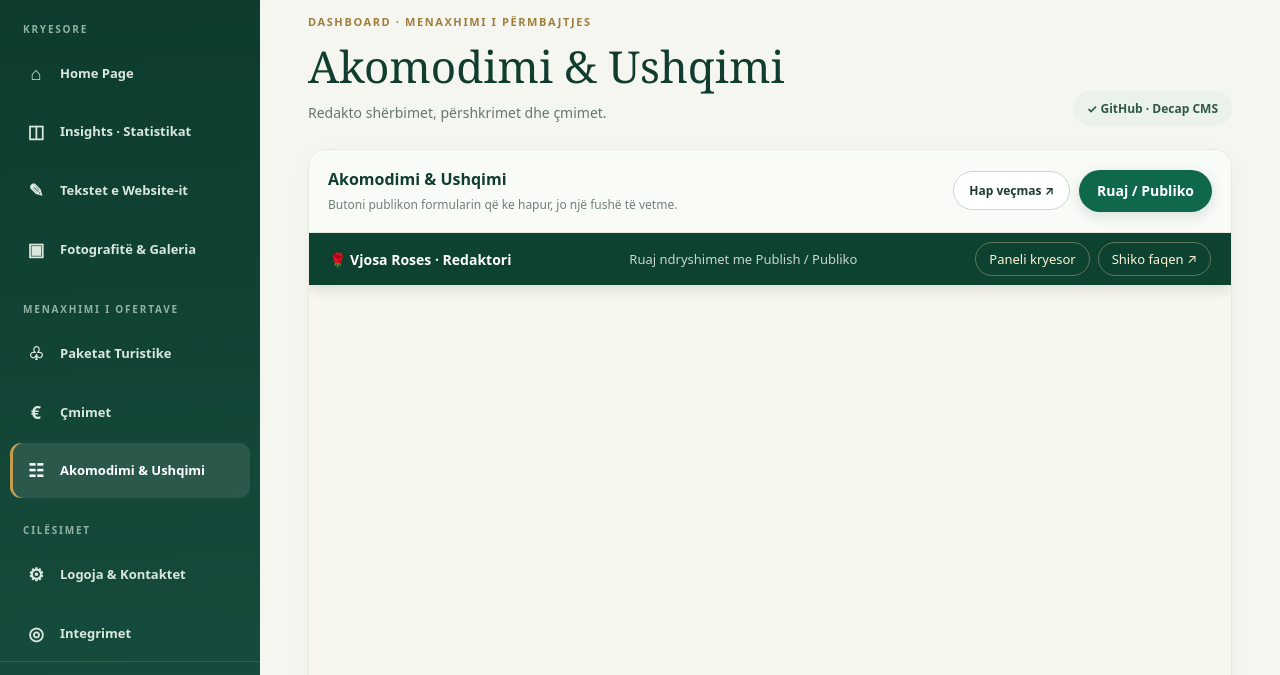
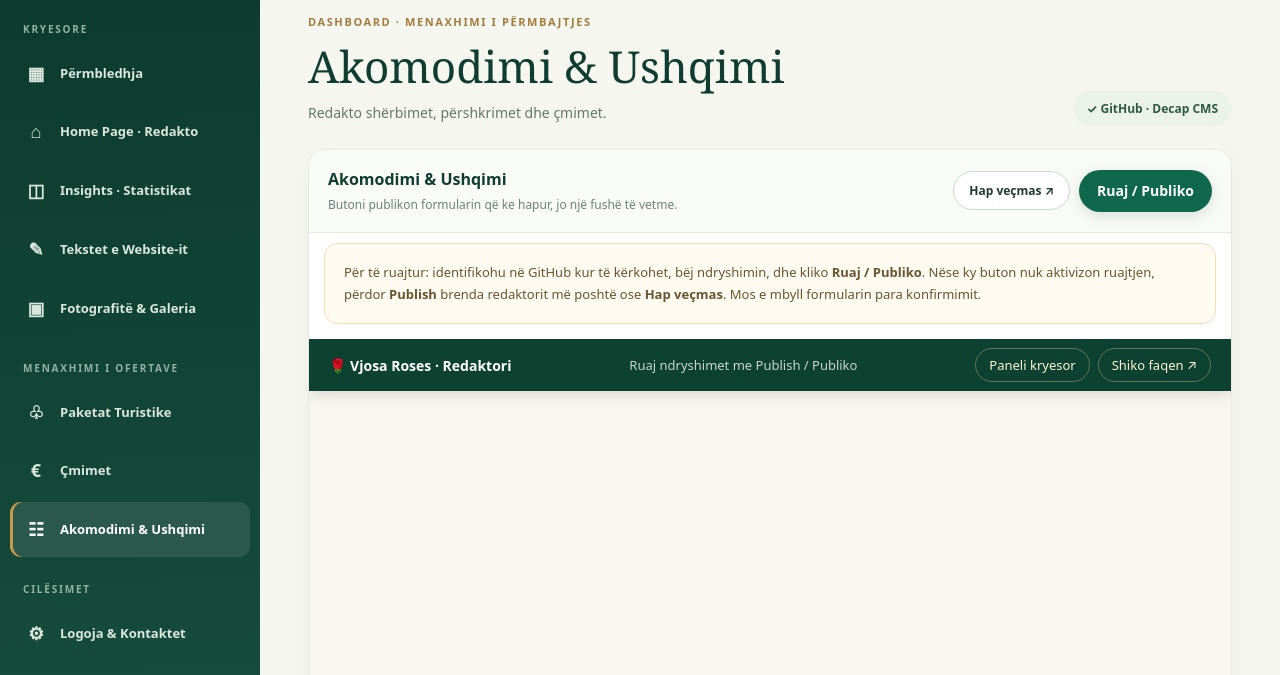
Before and after one commit to elisanika21-ship-it/vjosa-roses-adventure, a plain HTML site: page admin/index.html in a window 1280 px wide. Both pictures are taken after a click on the link "☷ Akomodimi & Ushqimi". Shown: the part 113-788 px from the top of the page. Drawn offline with Linux system fonts and the light colour scheme; no server answers.

Commit message:
Fix Home Page admin navigation to open editable fields and clarify publish flow

```diff
--- a/admin/index.html
+++ b/admin/index.html
@@ -80,7 +80,8 @@ main{max-width:1500px;padding:clamp(20px,4vw,48px);margin:auto}
  <div class="identity"><img src="../assets/logo.webp" alt="Vjosa Roses Adventure"><div><strong>Vjosa Roses<br>Adventure</strong><small>BUSINESS DASHBOARD</small></div></div>
  <div class="menu-heading">Kryesore</div>
  <nav class="sidenav" aria-label="Menaxhimi">
-  <a class="nav-item active" href="#home" data-view="home"><span class="navicon">⌂</span> Home Page</a>
+  <a class="nav-item" href="#home" data-view="home"><span class="navicon">▦</span> Përmbledhja</a>
+  <a class="nav-item" href="#edit-settings" data-edit="edit-settings"><span class="navicon">⌂</span> Home Page · Redakto
   <a class="nav-item" href="#insights" data-view="insights"><span class="navicon">◫</span> Insights · Statistikat</a>
   <a class="nav-item" href="editor.html#/collections/site_settings/entries/settings"><span class="navicon">✎</span> Tekstet e Website-it</a>
   <a class="nav-item" href="editor.html#/collections/gallery/entries/gallery"><span class="navicon">▣</span> Fotografitë & Galeria</a>
@@ -193,6 +194,7 @@ main{max-width:1500px;padding:clamp(20px,4vw,48px);margin:auto}
      </div>
     </div>
     <div id="editorAlert" class="editor-alert" hidden role="status"></div>
+    <div class="callout" style="margin:10px 15px 15px">Për të ruajtur: identifikohu në GitHub kur të kërkohet, bëj ndryshimin, dhe kliko <strong>Ruaj / Publiko</strong>. Nëse ky buton nuk aktivizon ruajtjen, përdor <strong>Publish</strong> brenda redaktorit më poshtë ose <strong>Hap veçmas</strong>. Mos e mbyll formularin para konfirmimit.</div>
     <iframe id="dashboardEditorFrame" class="editor-frame" title="Redaktori i përmbajtjes Vjosa Roses Adventure" loading="lazy" allow="clipboard-write"></iframe>
    </div>
   </section>
@@ -275,7 +277,7 @@ main{max-width:1500px;padding:clamp(20px,4vw,48px);margin:auto}
      const native=buttons.find(b=>/^(Publish|Save|Publiko|Save changes)$/i.test((b.textContent||"").trim()));
      const action=shortcut||native;
      if(!action){
-       alertEditor("Hap një element dhe ndrysho një fushë. Pasi Decap të shfaqë Publish / Save, provo sërish. Përndryshe përdor “Hap veçmas”.");
+       alertEditor("Hap fushat dhe ndrysho të paktën një vlerë. Nëse nuk je identifikuar, kliko “Hap veçmas” dhe hyr në GitHub. Pastaj shtyp Publish te Decap.");
        return;
      }
      action.click();
```
